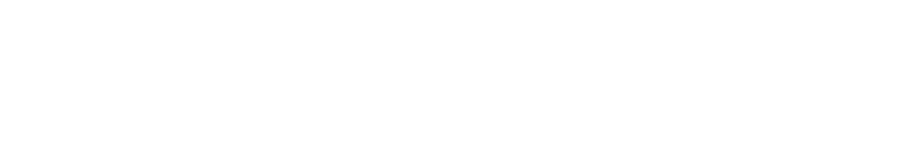
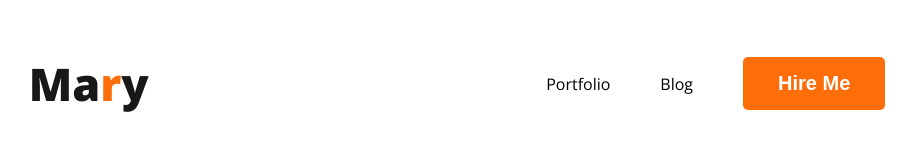
Before and after one commit to Rupam07Speed/web-developer-portfolio, a plain HTML site: page index.html in a window 1280 px wide. Shown: the whole page, without its empty margins (158-1074 px from the left). Drawn offline with nearby package versions, Linux system fonts and the light colour scheme.

Commit message:
navbar done

```diff
--- a/index.html
+++ b/index.html
@@ -4,10 +4,21 @@
     <meta charset="UTF-8">
     <meta name="viewport" content="width=device-width, initial-scale=1.0">
     <title> Web Developer Portfolio</title>
+    <link rel="preconnect" href="https://fonts.googleapis.com">
+<link rel="preconnect" href="https://fonts.gstatic.com" crossorigin>
+<link href="https://fonts.googleapis.com/css2?family=Open+Sans:wght@400;700;800&display=swap" rel="stylesheet">
+    <link rel="stylesheet" href="styles/style.css">
 </head>
 <body>
     <header>
-
+        <nav>
+            <h3 class="Typography">Ma<span class="text-primary">r</span>y</h3>
+            <ul>
+                <li>Portfolio</li>
+                <li>Blog</li>
+                <li><button class="btn-primary">Hire Me</button></li>
+            </ul>
+        </nav>
     </header>
     <main>
 
--- /dev/null
+++ b/styles/style.css
@@ -0,0 +1,45 @@
+/* Shared styles */
+body {
+  font-family: "Open Sans", sans-serif;
+}
+
+.text-primary {
+  color: #fd6e0a;
+}
+
+.btn-primary {
+  border-radius: 5px;
+  background: #fd6e0a;
+  border: 0;
+  color: var(--White-Color, #fff);
+  font-size: 20px;
+  font-weight: 700;
+  padding: 15px 35px;
+}
+
+.Typography {
+  color: var(--Dark-01, #181818);
+  font-size: 45px;
+  font-weight: 800;
+}
+
+nav {
+  display: flex;
+  align-items: center;
+  justify-content: space-around;
+}
+
+nav > ul {
+  display: flex;
+  align-items: center;
+}
+
+nav li {
+  list-style: none;
+  margin-right: 50px;
+}
+
+nav a {
+  text-decoration: none;
+  color: #474747;
+}
```
